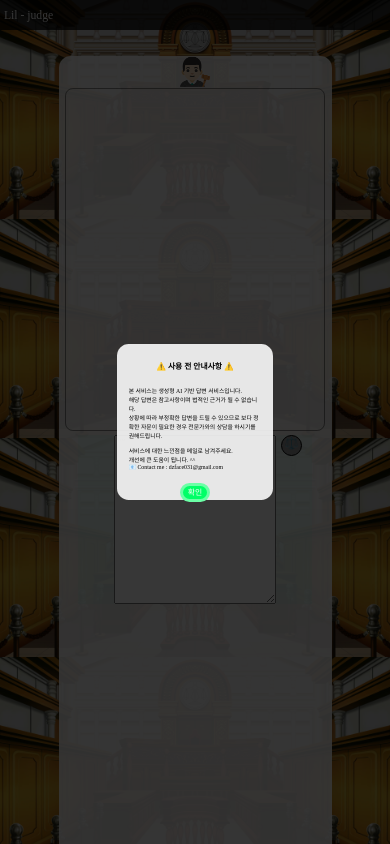
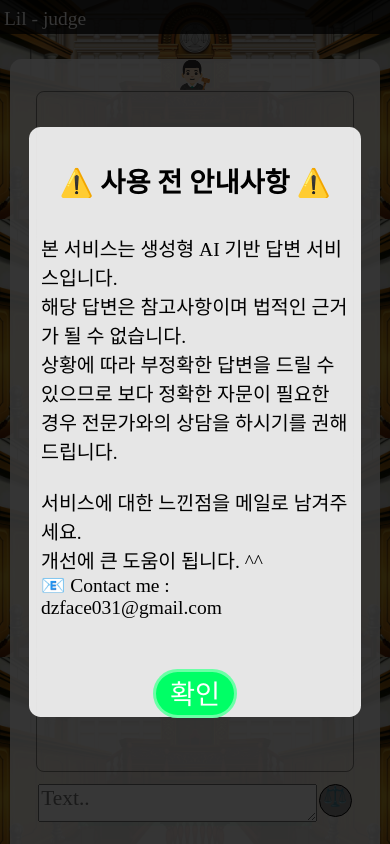
Before and after one commit to dzface/lil-judge, a website: page public/index.html in a window 390 px wide. Drawn offline with Linux system fonts and the light colour scheme; a web font is replaced by a local one.

Commit message:
모바일 반응형 조정

```diff
--- a/public/style.css
+++ b/public/style.css
@@ -26,10 +26,13 @@ header{
   color: white;
   background-color: rgba(0, 0, 0, 0.76);
   margin-bottom: 3vh;
-  padding-top: .3vw;
+  padding-top: 1vw;
+  @media (max-width:768px){
+    font-size:5vw;
+  };
 }
 header > p {
-  margin: 0 1%;
+  margin: 1% 1%;
 }
 main{
   width: 70dvw;
@@ -38,6 +41,10 @@ main{
   flex-direction: column;
   align-items: center;
   border-radius: 3vw 3vw 0 0;
+  background-color: rgba(255, 255, 255, 0.877);
+  @media (max-width:768px){
+    width: 95dvw;
+  };
   background-color: var(--back-color);
 }
 main .icon-box{
@@ -54,6 +61,13 @@ main .message-box{
   border-radius: 2vw;
   padding: .5vw;
   gap: 0.5vw 0;
+  @media (max-width:768px){
+    width: 80dvw;
+    max-height: 80dvh;
+    min-height: 40vh;
+    height: 85vh;
+    font-size: 5vw;
+  };
 }
 main .message-box::-webkit-scrollbar{
   width: 1vw;
@@ -75,6 +89,10 @@ main .text-box{
   justify-content: center;
   margin: 1vw 0 2vw 0;
   background-color: rgba(127, 255, 212, 0.116);
+  @media (max-width:768px){
+    height: 5dvh;
+    margin: 3vw 0 2vw 0;
+  };
 }
 main .text-box .textarea{
   min-width: 40vw;
@@ -82,6 +100,13 @@ main .text-box .textarea{
   font-family: 'HakgyoansimBareondotumB';
   font-size: 1.2vw;
   padding: .3vw .5vw;
+  @media (max-width:768px){
+    min-width: 70vw;
+    width: 95dvw;
+    min-height: 3dvh;
+    height: 4dvh;
+    font-size: 5.5vw;
+  };
 }
 main .text-box .textarea::-webkit-scrollbar{
     width: 1vw;
@@ -103,6 +128,14 @@ main .text-box .textarea::-webkit-scrollbar-thumb{
   border: .3vw solid black;
   background-color: var(--button-color);
   cursor: pointer;
+  @media (max-width:768px){
+    position:relative;
+    left: 0%;
+    width: 8vw;
+    height: 8vw;
+    font-size: 5vw;
+    margin-left: .4vw;
+  }
 }
 
 
@@ -131,18 +164,28 @@ main .text-box .textarea::-webkit-scrollbar-thumb{
   align-items: center;
   border-radius: 3vw;
   background-color: var(--back-color);
+  @media (max-width:768px){
+    width:85vw;
+    height: 70vh;
+  };
 }
 .modal > .modal-box h1{
   display: block;
   white-space: nowrap;
   font-size: 2vw;
   margin: 10%;
+  @media (max-width:768px){
+    font-size: 7vw;
+  };
 }
 .modal > .modal-box > div{
   display: inline-block;
   font-size: 1.5vw;
   padding: 0 3vw;
   margin: auto;
+  @media (max-width:768px){
+    font-size: 5vw;
+  };
 }
 .modal > .modal-box .modal-button{
   width: 6vw;
@@ -154,6 +197,12 @@ main .text-box .textarea::-webkit-scrollbar-thumb{
   border: .8vw solid rgba(255, 255, 255, 0.421);
   border-radius: 3vw;
   margin: 8% 0 10% 0;
+  @media (max-width:768px){
+    width: 20vw;
+    font-size: 7vw;
+    border-radius: 10vw;
+    margin: 15% 0 10% 0;
+  };
 }
 .modal-button:hover{
   background: rgb(194, 194, 194) !important;
```
